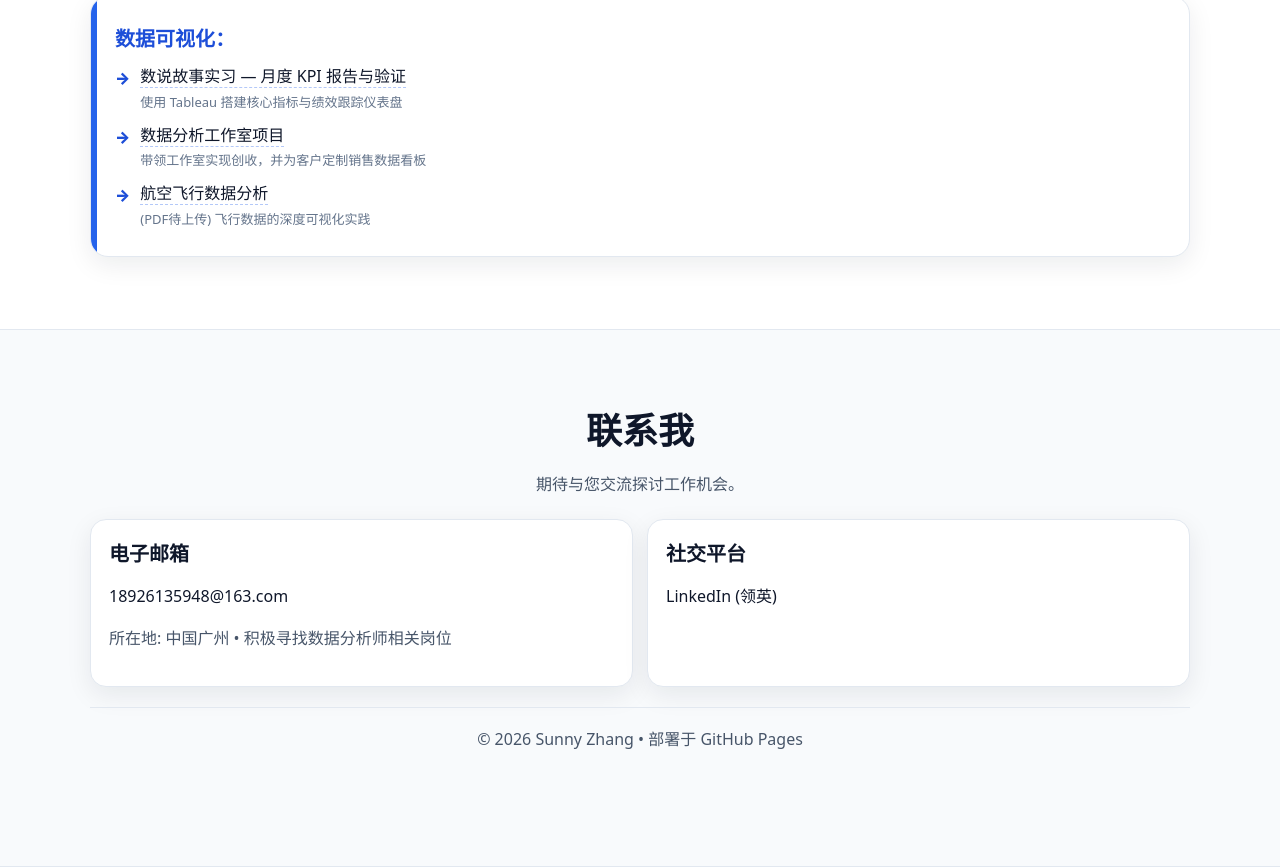
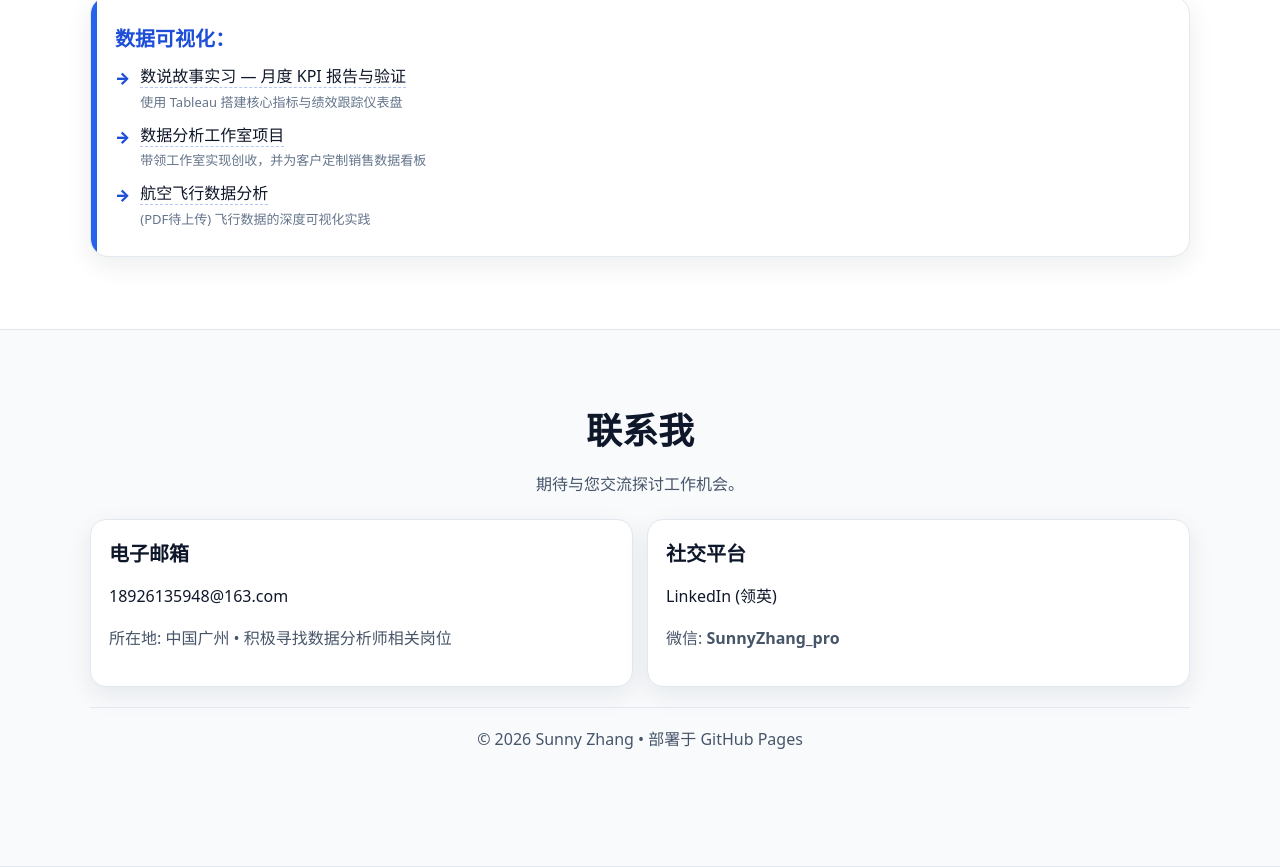
Before and after one commit to 56vpc2nv5y-lang/sunny-portfolio, a website: page index.html in a window 1280 px wide. Shown: the part 3863-4730 px from the top of the page. Drawn offline with Linux system fonts and the light colour scheme; no server answers.

Commit message:
Update index.html

```diff
--- a/index.html
+++ b/index.html
@@ -544,6 +544,7 @@
 <div class="card reveal">
 <h3>社交平台</h3>
 <p><a class="textlink" href="https://www.linkedin.com/in/jingyi-zhang-46289a378/" target="_blank">LinkedIn (领英)</a></p>
+<p class="muted">微信: <strong>SunnyZhang_pro</strong></p>
 </div>
 </div>
 <footer class="footer reveal">
```
